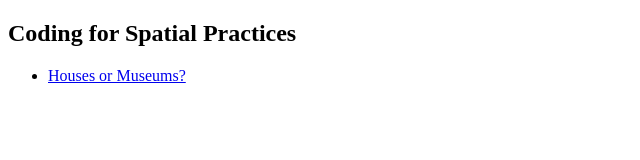
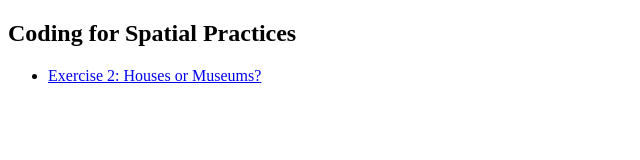
Before and after one commit to szamler/coding-practices, a plain HTML site: page index.html in a window 1280 px wide. Shown: the whole page, without its empty margins (0-640 px from the left). Drawn offline with Linux system fonts and the light colour scheme.

Commit message:
name edits

```diff
--- a/index.html
+++ b/index.html
@@ -10,7 +10,7 @@
 
  <ul>
      <li>
-         <a href="exercise-02/houses-museums.html"> Houses or Museums?</a>
+        <a href="exercise-02/houses-museums.html">Exercise 2: Houses or Museums?</a>
     </li>
  </ul>
 </body>
```
Also changed, not shown: project-02/index.html (added), project-02/index2.html (added), project-02/index3.html (added), project-02/index4.html (added), project-02/index5.html (added).
